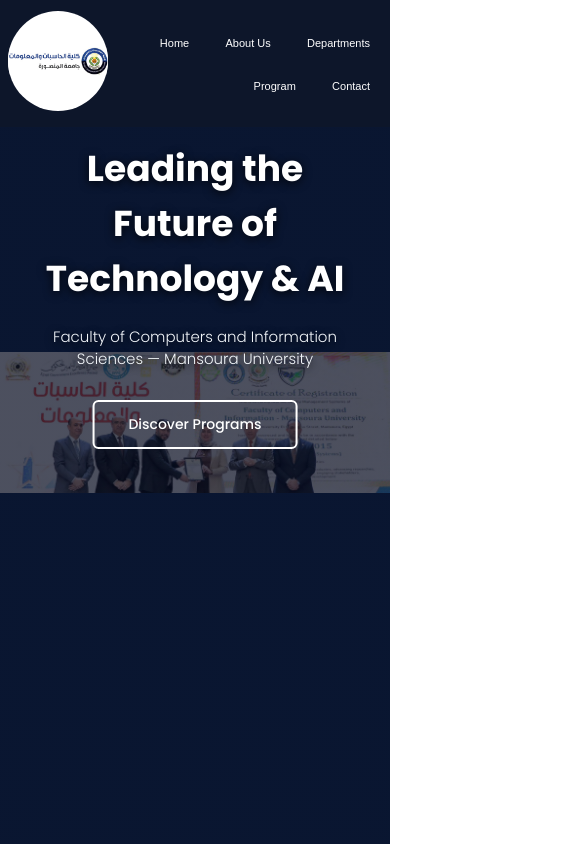
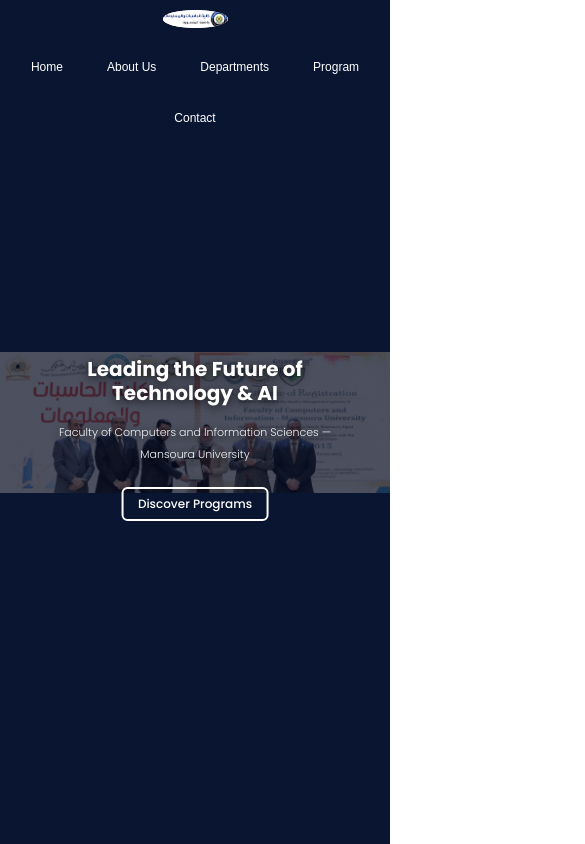
Before and after one commit to FaresReda-fr1/Final-project, a plain HTML site: page index.html in a window 390 px wide. Shown: the top 844 px of the page, 585 px wide, since content can reach past the window. Drawn offline with Linux system fonts and the light colour scheme.

Commit message:
style.css

```diff
--- a/style.css
+++ b/style.css
@@ -925,50 +925,81 @@
     border-radius: 2px;
 }
 
+@media(max-width: 700px) {
 
-/* --- Mobile Responsiveness --- */
-@media (max-width: 768px) {
-
-    nav, .navbar, header nav {
-        display: flex !important;
-        flex-direction: row !important;
-        flex-wrap: nowrap !important;
-        justify-content: space-around !important;
-        align-items: center !important;
-        padding: 8px 4px !important;
-        background: rgba(15, 23, 42, 0.85) !important;
-        backdrop-filter: blur(5px) !important;
-        margin-bottom: 10px !important;
+    nav {
+        flex-direction: column;
+        align-items: center;
+        padding: 10px 2%;
     }
 
 
-    nav a, .navbar a {
-        font-size: 11px !important;
-        padding: 3px 4px !important;
-        margin: 0 !important;
-        white-space: nowrap !important;
+    nav img {
+        width: 65px !important;
+        height: auto;
+        margin-bottom: 5px;
+    }
+
+    .nav-links {
+        width: 100%;
+    }
+
+    .nav-links ul {
+        display: flex;
+        flex-wrap: wrap;
+        justify-content: center;
+        align-items: center;
+        padding: 0;
+        margin: 5px 0;
+        gap: 8px 12px;
+    }
+
+    .nav-links ul li {
+        display: inline-block;
+        margin: 0;
+    }
+
+    .nav-links ul li a {
+        font-size: 12px;
+        padding: 2px 4px;
     }
 
 
-    header, .hero-header {
-        padding-top: 5px !important;
+    .text-box {
+        top: 52%;
+        width: 90%;
     }
 
-    .hero-text, .header-content {
-        margin-top: 15px !important;
+    .text-box h1 {
+        font-size: 20px;
+        line-height: 1.2;
     }
 
+    .text-box p {
+        font-size: 11px;
+        margin: 6px 0 12px;
+    }
 
-    .contact-us, .contact-container, .location {
+    .hero-btn {
+        padding: 6px 14px;
+        font-size: 12px;
+    }
+}
+
+/* --- Mobile Responsiveness --- */
+@media(max-width: 768px) {
+
+    .testimonials .row,
+    .testimonials-col,
+    .row {
         flex-direction: column !important;
-        grid-template-columns: 1fr !important;
+        display: flex !important;
         width: 100% !important;
-        padding: 15px !important;
+    }
+
+    .testimonials-col {
+        margin-bottom: 20px !important;
+        width: 100% !important;
         box-sizing: border-box !important;
     }
-
-    .contact-col, .contact-left, .contact-right {
-        width: 100% !important;
-        margin-bottom: 15px !important;
-    }
 }
```
